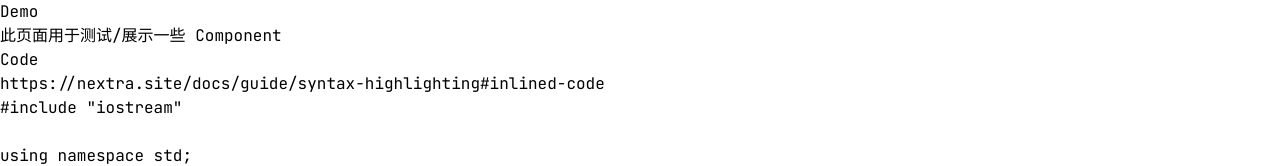
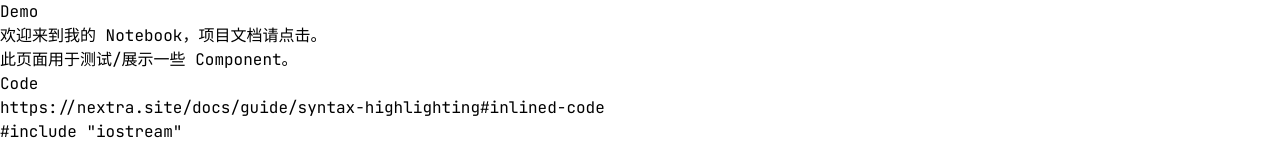
Before and after one commit to 1noob/next-notebook, a Next.js app: page /demo in a window 1280 px wide. Shown: the top 166 px of the page. Built offline with nearby package versions, Linux system fonts and the light colour scheme.

Commit message:
modified:   pages/demo.mdx 	modified:   pages/index.mdx

```diff
--- a/pages/demo.mdx
+++ b/pages/demo.mdx
@@ -1,6 +1,8 @@
 # Demo
 
-此页面用于测试/展示一些 Component
+欢迎来到我的 Notebook，项目文档请[点击](https://nextra.site/docs)。
+
+此页面用于测试/展示一些 Component。
 
 ## Code
 > https://nextra.site/docs/guide/syntax-highlighting#inlined-code
--- a/pages/index.mdx
+++ b/pages/index.mdx
@@ -1,3 +1,3 @@
 # Hello!
 
-欢迎来到我的 Notebook，项目文档请[点击](https://nextra.site/docs)。
+There is nothing to writing. All you do is sit down at a typewriter and bleed.
```
